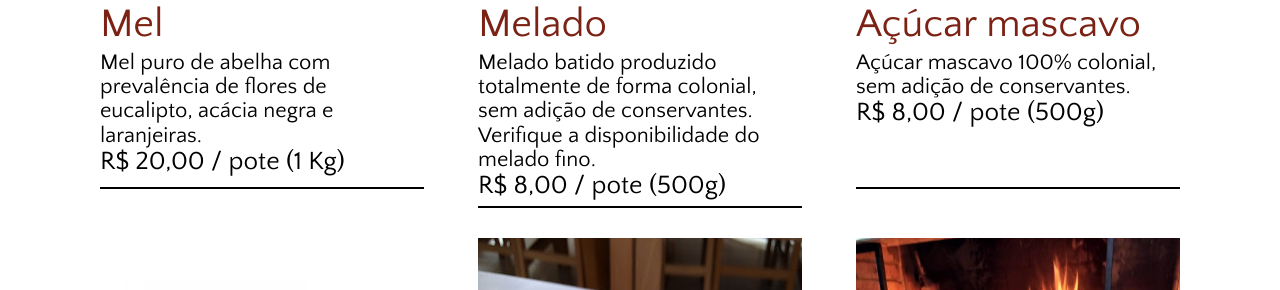
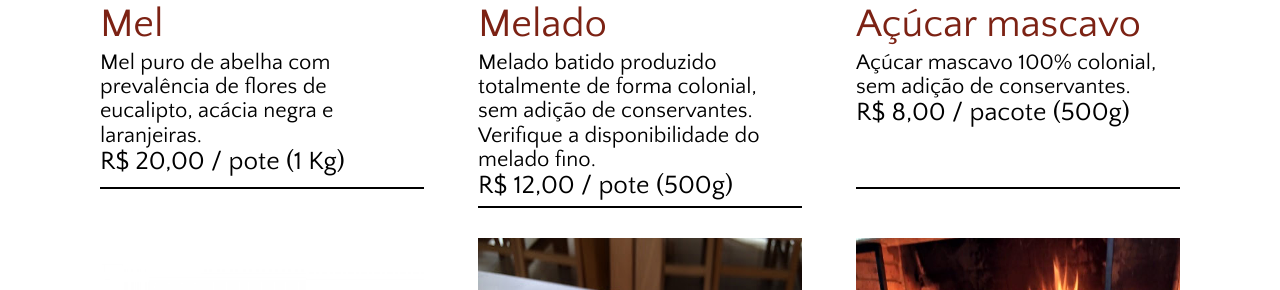
Before and after one commit to wpramio/coloniadelivery-site, a Jekyll site: the page built from index.html, in a window 1280 px wide and 900 px high, scrolled down 2111 px. Shown: the part 162-452 px from the top of the window. Built offline with Jekyll 4.4.1, drawn with Linux system fonts in a browser that asks for light colours.

Commit message:
Corrige produtos
- Preço do melado
- Tipo do açúcar mascavo

```diff
--- a/_data/cardapio.yml
+++ b/_data/cardapio.yml
@@ -42,14 +42,14 @@
 
 - nome: melado
   descricao: Melado batido produzido totalmente de forma colonial, sem adição de conservantes. Verifique a disponibilidade do melado fino.
-  preco: '8,00'
+  preco: '12,00'
   tipo: pote (500g)
   img: melado.jpg
 
 - nome: açúcar mascavo
   descricao: Açúcar mascavo 100% colonial, sem adição de conservantes.
   preco: '8,00'
-  tipo: pote (500g)
+  tipo: pacote (500g)
   img: açucar mascavo.jpg
 
 - nome: cera de abelha
```
